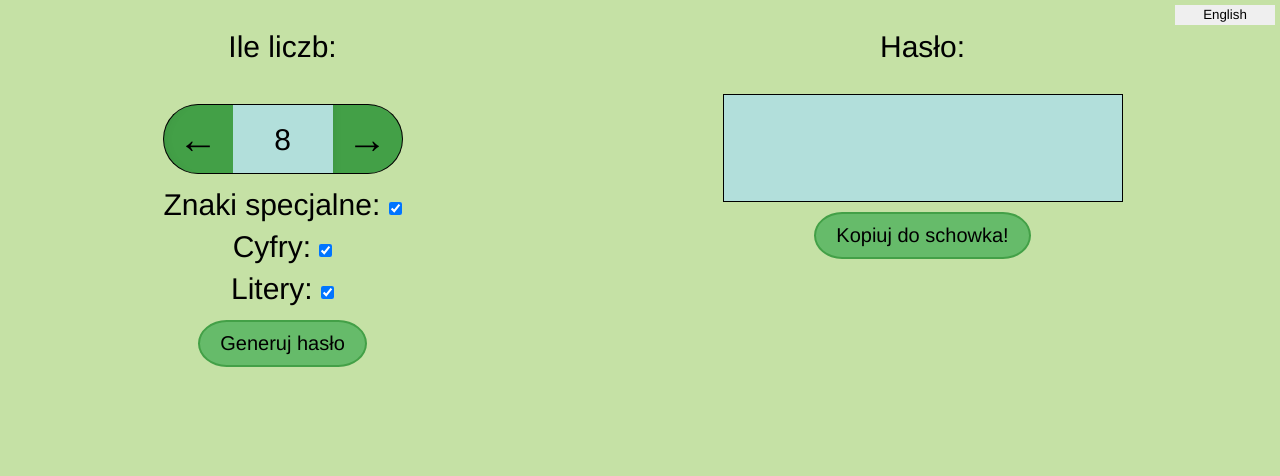
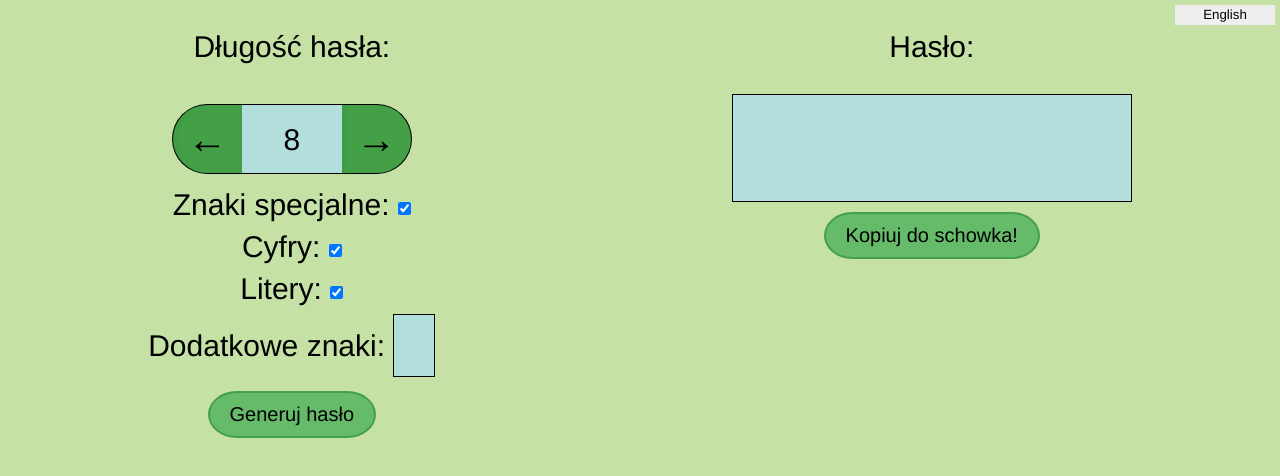
Before and after one commit to TiPiKej/generator, a React (Create React App) app: page / in a window 1280 px wide. Shown: the top 476 px of the page. Built offline with nearby package versions, Linux system fonts and the light colour scheme.

Commit message:
1.4
added extra input to type wanted characters

```diff
--- a/package.json
+++ b/package.json
@@ -11,7 +11,8 @@
     "react-icons": "^2.2.7",
     "react-redux": "^5.0.7",
     "react-scripts": "1.1.4",
-    "redux": "^4.0.0"
+    "redux": "^4.0.0",
+    "tippy.js": "^2.5.4"
   },
   "scripts": {
     "start": "react-scripts start",
--- a/src/App.js
+++ b/src/App.js
@@ -21,7 +21,8 @@ export class App extends Component {
       password: '',
       special: true,
       numbers: true,
-      letters: true
+      letters: true,
+      extra: []
     }
   }
 
@@ -51,7 +52,8 @@ export class App extends Component {
       letters: this.state.letters,
       numbers: this.state.numbers,
       special: this.state.special,
-      counts: this.state.counts
+      counts: this.state.counts,
+      extraArray: this.state.extra
     });
 
     this.setState({password});
@@ -90,8 +92,9 @@ export class App extends Component {
     this.props.changeLang(lang)
   }
 
-  blockCharacter = ({currentTarget}, character, nr, whichOne) => {
-    console.log(currentTarget, character, nr, whichOne)
+  changeExtraChar = (extraCharacters) => {
+    const extra = Array.from(extraCharacters)
+    this.setState({extra})
   }
 
   render() {
@@ -117,6 +120,10 @@ export class App extends Component {
             whichOne="letters"
             checkedArray={this.state.letters}
             changingCounts={this.changingCounts}/>
+
+          <Inputy
+            whichOne="extra"
+            onChangeValue={this.changeExtraChar}/>
 
           <button
             className="passButton"
--- a/src/Functions.js
+++ b/src/Functions.js
@@ -1,6 +1,6 @@
 import { lettersArray, specialArray, numbersArray } from './arrays';
 
-export const passwordFunction = ({lang, letters, numbers, special, counts}) => {
+export const passwordFunction = ({lang, letters, numbers, special, counts, extraArray = []}) => {
 	let collection = [];
   if(letters) {
     Array.from(lettersArray).forEach(el => collection.push(el));
@@ -8,6 +8,7 @@ export const passwordFunction = ({lang, letters, numbers, special, counts}) => {
   }
   if(numbers) Array.from(numbersArray).forEach(el => collection.push(el));
   if(special) Array.from(specialArray).forEach(el => collection.push(el));
+  Array.from(extraArray).forEach(el => collection.push(el));
 
   let password = '';
   for(let i = 1; i <= counts; i++){
--- a/src/Inputy.js
+++ b/src/Inputy.js
@@ -12,7 +12,7 @@ export class InputyClass extends Component{
 		this.state = {
 			checked: props.checkedArray,
 			lang: 'pl',
-			blocked: {}
+			extraChar: []
 		}
 
 		switch(this.props.whichOne){
@@ -34,9 +34,15 @@ export class InputyClass extends Component{
 					en: "Letters: " // English lang and others
 				}
 				break;
+			case "extra":
+				this.whichOne = {
+					pl: "Dodatkowe znaki: ", // Polish lang
+					en: "Extra characters: " // English lang and others
+				}
+				break;
 			default:
 				this.whichOne = {
-					pl: "Ile liczb: ", // Polish lang
+					pl: "Długość hasła: ", // Polish lang
 					en: "How long: " // English lang and others
 				}
 				break;
@@ -49,6 +55,14 @@ export class InputyClass extends Component{
 		if(prevProps.lang !== this.props.lang) this.setState({lang: this.props.lang})
 
 		if(prevProps.blocked !== this.props.blocked) this.setState({blocked: this.props.blocked})
+	}
+
+	changeExtraChar = ({currentTarget}) => {
+		this.setState({
+			extraChar: currentTarget.value
+		})
+
+		this.props.onChangeValue(currentTarget.value)
 	}
 
 	render(){
@@ -83,6 +97,26 @@ export class InputyClass extends Component{
 			);
 		}
 
+		else if(this.props.whichOne === 'extra'){
+			return(
+				<span
+					className="wraplabel">
+					<span
+	          className="infoStyles">
+						{this.whichOne[this.state.lang]}
+					</span>
+					<input
+						className="inputStyles"
+						style={{
+							width: `${this.state.extraChar.length * 25 + 42}px`
+						}}
+						type='text'
+						value={this.state.extraChar}
+						onChange={this.changeExtraChar}/>
+				</span>
+			);
+		}
+
 		else{
 			return(
 				<span
```
Also changed, not shown: 1 other file (tests, documents, lock files or other folders).
